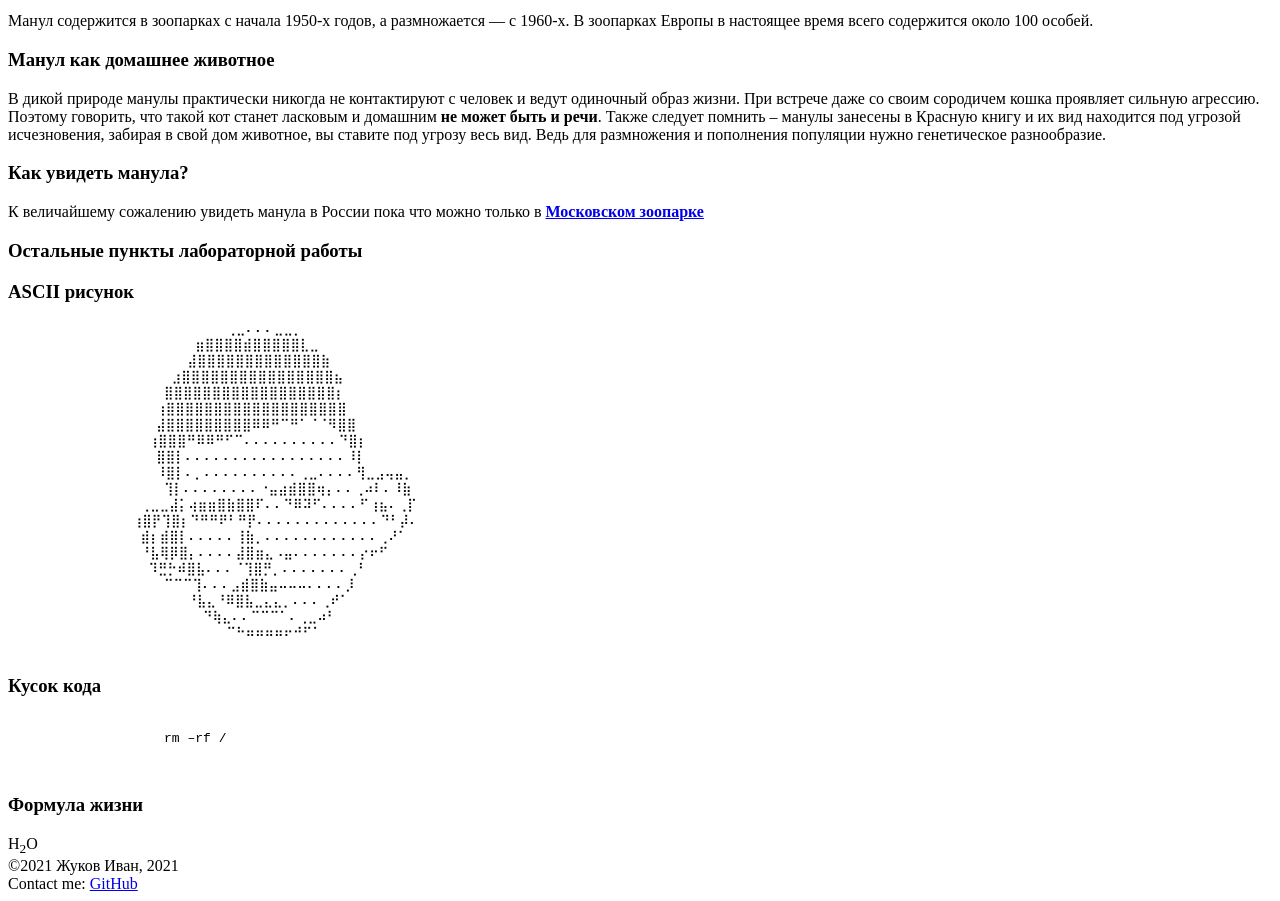
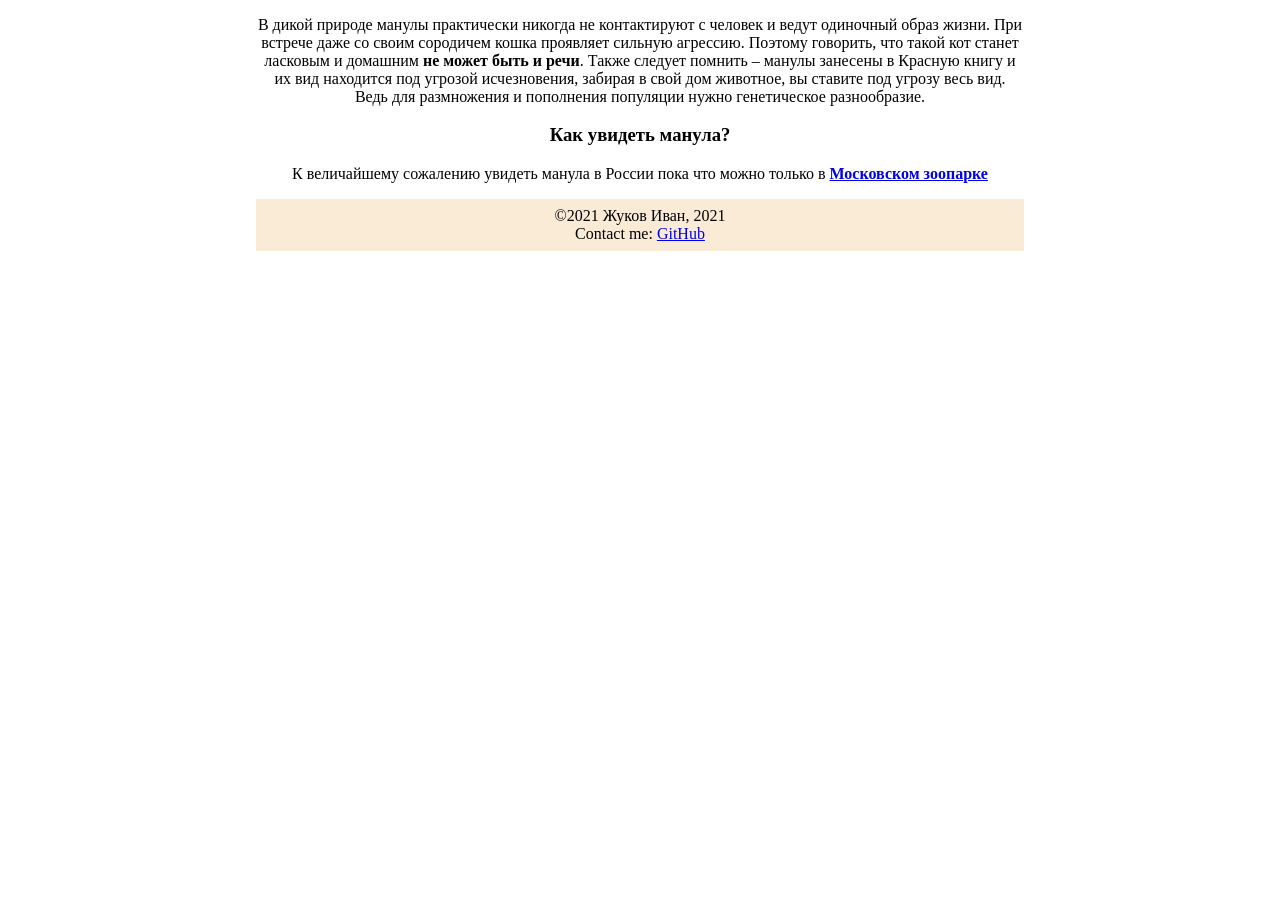
Before and after one commit to JoJukov/Web-5sem, a plain HTML site: page index.html in a window 1280 px wide. Shown: the part 1407-2308 px from the top of the page. After the commit the page ends 1666 px from the top, so only its background shows below. Drawn offline with Linux system fonts and the light colour scheme.

Commit message:
add start for css

```diff
--- /dev/null
+++ b/css/outline.css
@@ -0,0 +1,22 @@
+body {
+    text-align: center;
+    display: block;
+    margin-left: 20%;
+    margin-right: 20%;
+}
+
+.header {
+
+}
+
+.header__logo {
+    width: 150px;
+    height: 100px;
+
+}
+
+.footer{
+    background-color: antiquewhite;
+    padding: 1%;
+    text-align: center;
+}
--- a/index.html
+++ b/index.html
@@ -9,11 +9,12 @@
           name="description">
     <meta content="Манулы, манул, манульчик, манулу, манулом, manul, manuls"
           name="keywords">
+    <link href="css/outline.css" rel="stylesheet">
     <title>Manuls are awesome</title>
 </head>
 <body>
-<header>
-    <img alt="Logo" src="img.png">
+<header class="header">
+    <img class="header__logo"  alt="Logo" src="img.png">
     <h1>Manuls are awesome</h1>
     <nav>
         <ul>
@@ -101,52 +102,9 @@
             </p>
         </article>
     </section>
-
-    <section>
-        <article>
-            <h3>Остальные пункты лабораторной работы</h3>
-            <h3>ASCII рисунок</h3>
-            <pre>
-                            ⢀⣀⠄⠄⠄⣀⣀⡀
-                        ⣶⣿⣿⣿⣿⣾⣿⣿⣿⣿⣿⣇⣀
-                       ⣼⣿⣿⣿⣿⣿⣿⣿⣿⣿⣿⣿⣿⣿⣷
-                     ⣰⣿⣿⣿⣿⣿⣿⣿⣿⣿⣿⣿⣿⣿⣿⣿⣿⣦
-                    ⣿⣿⣿⣿⣿⣿⣿⣿⣿⣿⣿⣿⣿⣿⣿⣿⣿⣿⡆
-                   ⢰⣿⣿⣿⣿⣿⣿⣿⣿⣿⣿⣿⣿⣿⣿⣿⣿⣿⣿⣿
-                   ⣼⣿⣿⣿⣿⣿⣿⣿⣿⣿⠿⠿⠛⠉⠛⠁⠈⠈⠻⣿⣿
-                  ⢰⣿⣿⣿⠛⠿⠿⠛⠋⠉⠄⠄⠄⠄⠄⠄⠄⠄⠄⠄⠙⣿⡆
-                   ⣿⣿⡇⠄⠄⠄⠄⠄⠄⠄⠄⠄⠄⠄⠄⠄⠄⠄⠄⠄⠸⡇
-                   ⠸⣿⡇⠄⡀⠄⠄⠄⠄⠄⠄⠄⠄⠄⠄⢀⣀⠄⠄⠄⠄⢻⣀⣠⢤⣤⡀
-                    ⢹⡇⠄⠄⠄⠄⠄⠄⠄⠄⠐⣤⣴⣾⣿⣿⢶⡄⠄⠄⢀⠴⠇⠄⠸⣷
-                 ⢀⣀⣀⣼⡅⢴⣶⣶⣿⣷⣿⣿⠏⠄⠄⠙⠿⠽⠋⠄⠄⠄⠄⠋⢰⣦⠄⢀⡏
-                ⢰⣿⡟⢹⣿⡆⠙⠛⠛⠟⠃⠛⡟⠄⠄⠄⠄⠄⠄⠄⠄⠄⠄⠄⠄⠄⠙⠃⡼⠄
-                 ⣾⡆⣾⣿⡇⠄⠄⠄⠄⠄⢸⣷⡀⠄⠄⠄⠄⠄⠄⠄⠄⠄⠄⠄⠄⢀⠜⠁
-                 ⠘⣧⢿⡿⣿⡄⠄⠄⠄⠄⣼⣿⣶⣄⠠⣤⠄⠄⠄⠄⠄⠄⠄⡔⠖⠋
-                  ⠹⣛⡓⠾⣿⣧⠄⠄⠄⠈⢹⣿⡛⡀⠄⠄⠄⠄⠄⠄⠄⢀⠃
-                    ⠉⠉⠉⢹⠄⠄⠄⣠⣾⣿⣷⣤⠤⠤⠤⠄⠄⠄⠄⡸
-                       ⠘⣧⣄⠘⠿⣿⣧⣀⣄⣄⡀⠄⠄⠄⢀⠞⠁
-                         ⠙⢷⣄⠄⠄⠉⠉⠉⠁⠄⢀⣀⠴⠃
-                            ⠉⠓⠶⠶⠶⠶⠖⠚⠋⠁
-            </pre>
-        </article>
-
-        <article>
-            <h3>Кусок кода</h3>
-            <pre>
-                <code>
-                    rm –rf /
-                </code>
-            </pre>
-        </article>
-
-        <article>
-            <h3>Формула жизни</h3>
-            H<sub>2</sub>O
-        </article>
-    </section>
 </main>
 
-<footer>
+<footer class="footer">
     <div>©2021 Жуков Иван, 2021</div>
     <div>Contact me: <a href="https://github.com/JoJukov">GitHub</a></div>
 </footer>
```
